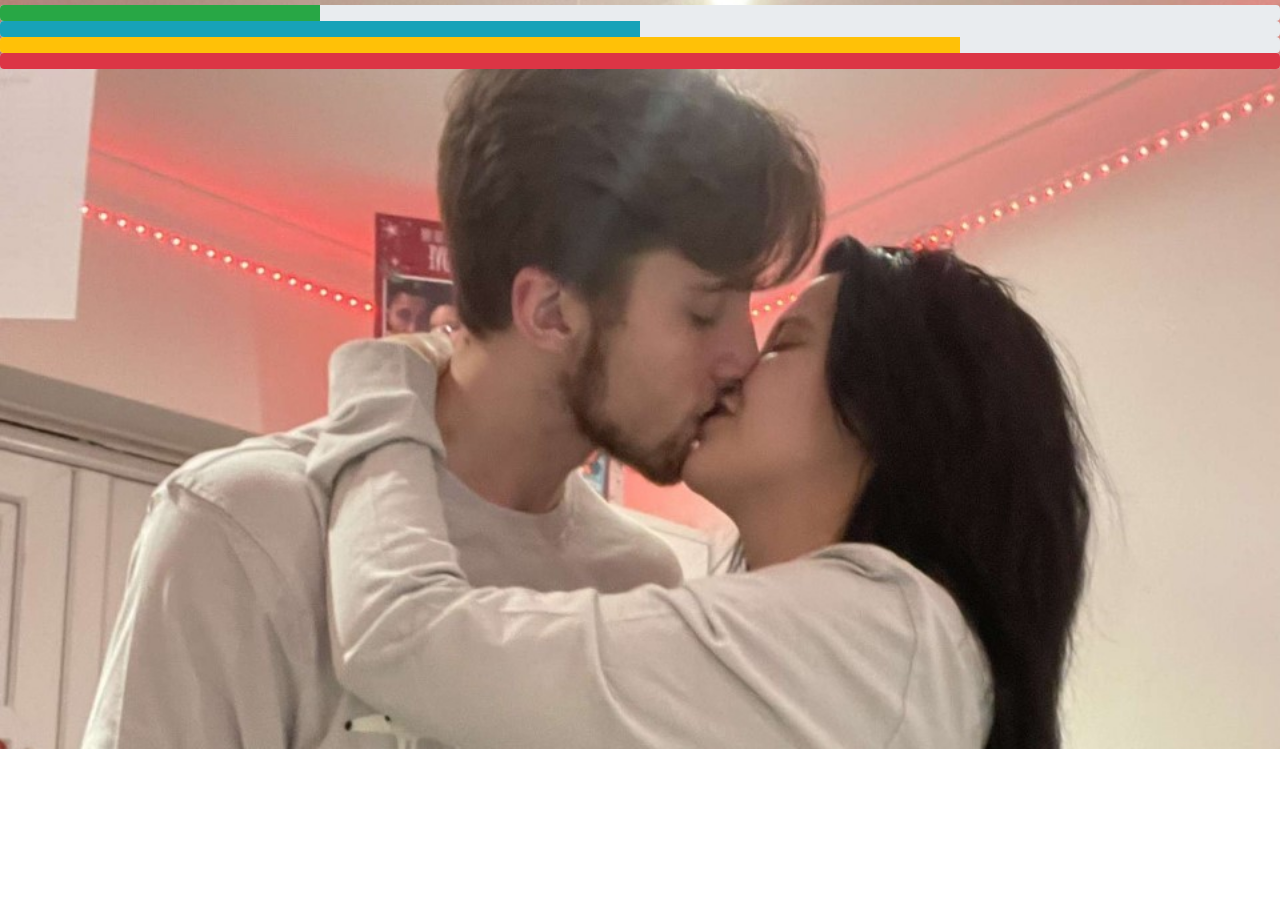
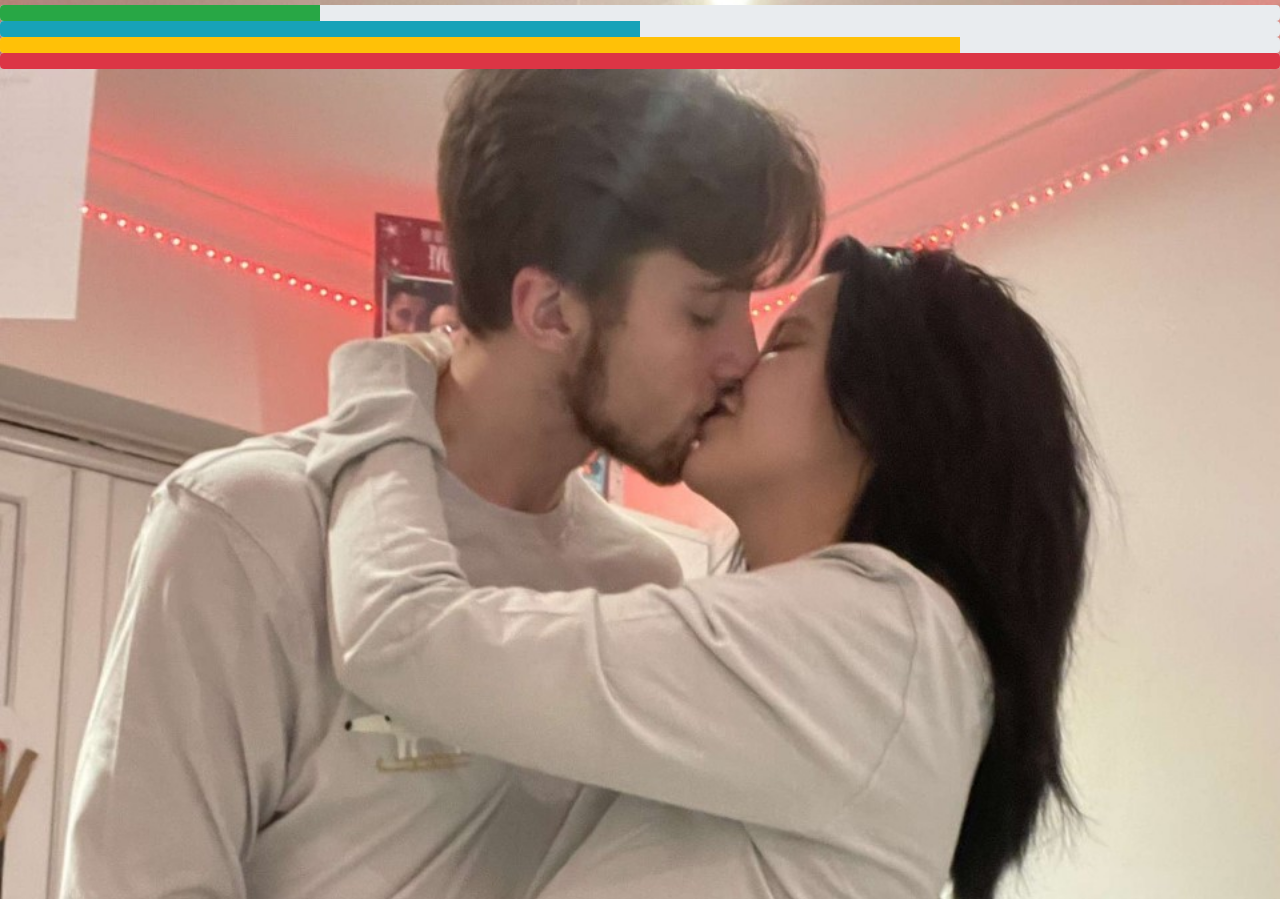
Before and after one commit to DanArmstrong124/danloz, a plain HTML site: page index.html in a window 1280 px wide. Shown: the part 51-950 px from the top of the page. Before the commit the page ends 800 px from the top, so only its background shows below. Drawn offline with nearby package versions, Linux system fonts and the light colour scheme.

Commit message:
Adding background

```diff
--- a/index.html
+++ b/index.html
@@ -9,9 +9,8 @@
 </head>
 <body style="background: url('danloz.jpg'); background-size: cover;">
 
-    <div>
+    <div style="height: 950px;">
     <h1>Days Until:</h1>
-    </div>
 
     <div class="progress">
         <div class="progress-bar bg-success" role="progressbar" style="width: 25%" aria-valuenow="25" aria-valuemin="0" aria-valuemax="100"></div>
@@ -25,6 +24,7 @@
       <div class="progress">
         <div class="progress-bar bg-danger" role="progressbar" style="width: 100%" aria-valuenow="100" aria-valuemin="0" aria-valuemax="100"></div>
       </div>
+      </div>
     <script src="https://cdn.jsdelivr.net/npm/jquery@3.5.1/dist/jquery.slim.min.js" integrity="sha384-DfXdz2htPH0lsSSs5nCTpuj/zy4C+OGpamoFVy38MVBnE+IbbVYUew+OrCXaRkfj" crossorigin="anonymous"></script>
 <script src="https://cdn.jsdelivr.net/npm/bootstrap@4.6.1/dist/js/bootstrap.bundle.min.js" integrity="sha384-fQybjgWLrvvRgtW6bFlB7jaZrFsaBXjsOMm/tB9LTS58ONXgqbR9W8oWht/amnpF" crossorigin="anonymous"></script>
 </body>
```
